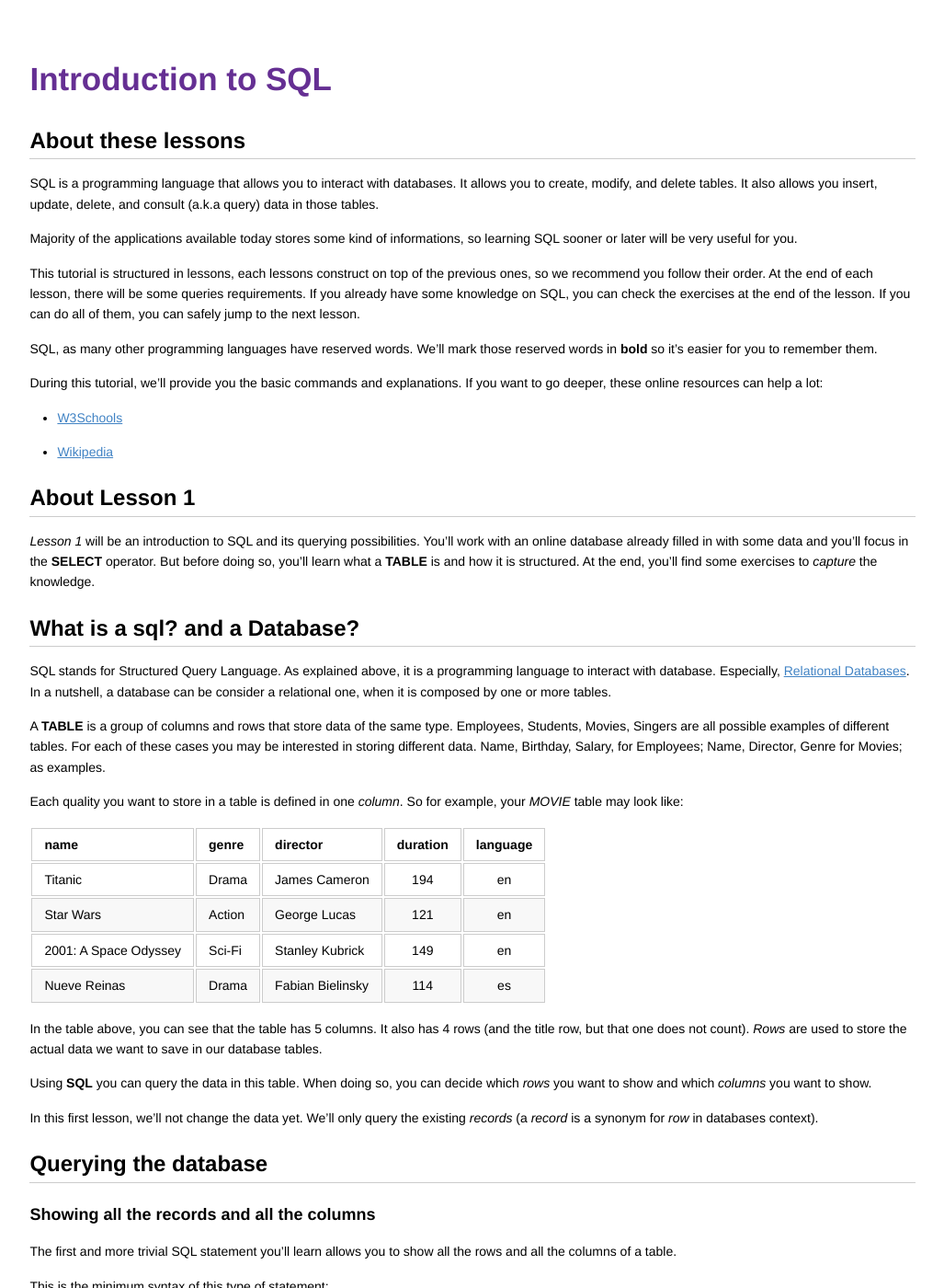
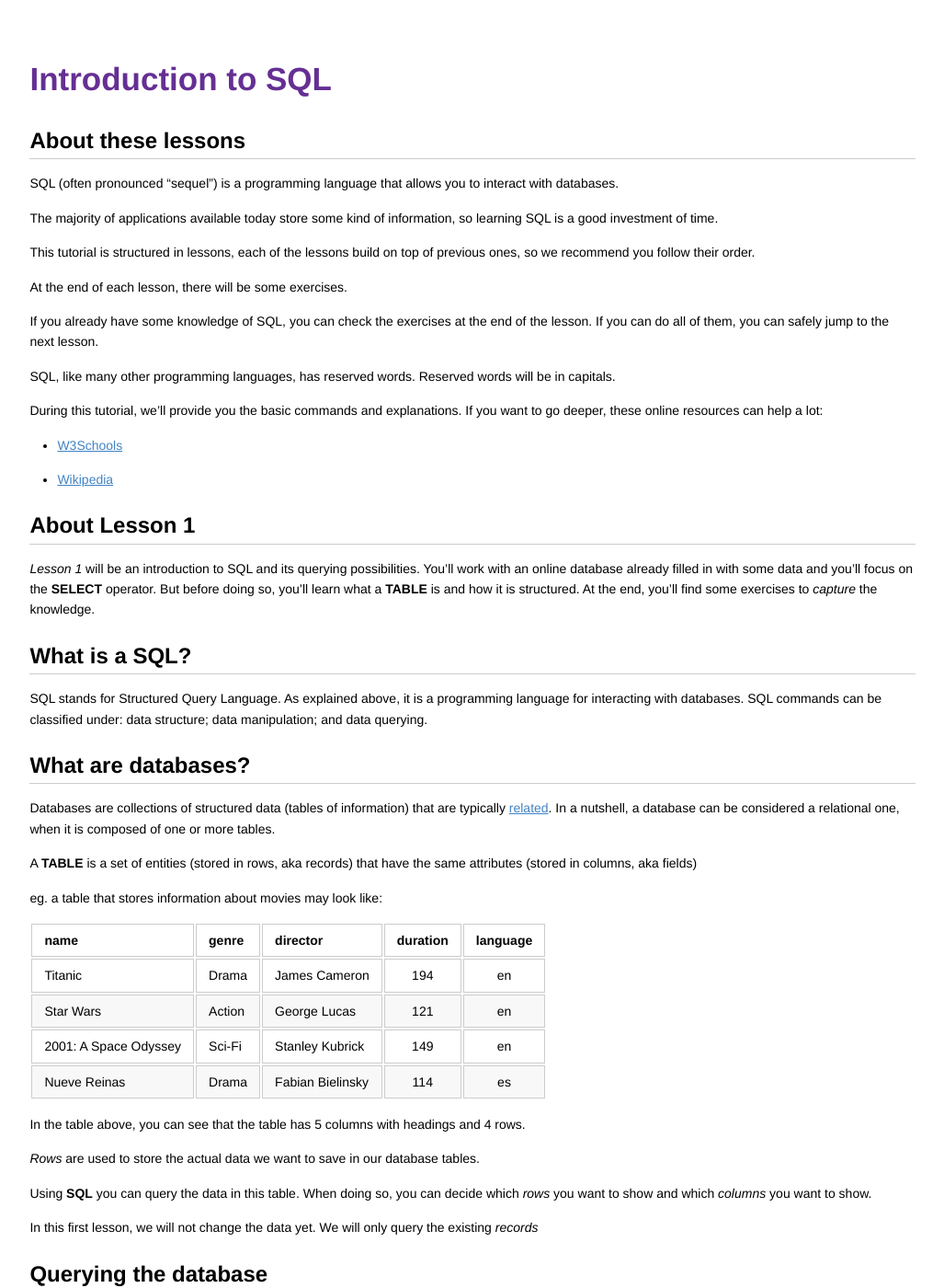
Before and after one commit to codebar/tutorials, a Jekyll site: the page built from sql/lesson1/tutorial.md, in a window 1280 px wide and 1400 px high. Shown: the whole window at 92% size, without its empty margins (126-1153 px from the left). Built offline with Jekyll 4.4.1, drawn with Linux system fonts in a browser that asks for light colours; some of the changed text lies outside the part shown.

Commit message:
First tryout with student
I am a student, Anushka and I reviewed this with my coach Jodi Winters(kodikos)
We reviewed and edited until line 168 of this tutorial.

We recommend changing the database table names to lowercase to avoid confusion with keywords.

````diff
--- a/sql/lesson1/tutorial.md
+++ b/sql/lesson1/tutorial.md
@@ -5,14 +5,17 @@ title: Introduction to SQL
 
 ## About these lessons
 
-SQL is a programming language that allows you to interact with databases. It allows you to create, modify, and delete tables. It also allows you insert, update, delete, and consult (a.k.a query) data in those tables.
+SQL (often pronounced "sequel") is a programming language that allows you to interact with databases.
 
-Majority of the applications available today stores some kind of informations, so learning SQL sooner or later will be very useful for you.
+The majority of applications available today store some kind of information, so learning SQL is a good investment of time.
 
-This tutorial is structured in lessons, each lessons construct on top of the previous ones, so we recommend you follow their order.
-At the end of each lesson, there will be some queries requirements. If you already have some knowledge on SQL, you can check the exercises at the end of the lesson. If you can do all of them, you can safely jump to the next lesson.
+This tutorial is structured in lessons, each of the lessons build on top of previous ones, so we recommend you follow their order.
 
-SQL, as many other programming languages have reserved words. We'll mark those reserved words in **bold** so it's easier for you to remember them.
+At the end of each lesson, there will be some exercises.
+
+If you already have some knowledge of SQL, you can check the exercises at the end of the lesson. If you can do all of them, you can safely jump to the next lesson.
+
+SQL, like many other programming languages, has reserved words. Reserved words will be in capitals.
 
 During this tutorial, we'll provide you the basic commands and explanations. If you want to go deeper, these online resources can help a lot:
 
@@ -21,15 +24,20 @@ During this tutorial, we'll provide you the basic commands and explanations. If
 
 ## About Lesson 1
 
-_Lesson 1_ will be an introduction to SQL and its querying possibilities. You'll work with an online database already filled in with some data and you'll focus in the **SELECT** operator. But before doing so, you'll learn what a **TABLE** is and how it is structured. At the end, you'll find some exercises to _capture_ the knowledge.
+_Lesson 1_ will be an introduction to SQL and its querying possibilities. You'll work with an online database already filled in with some data and you'll focus on the **SELECT** operator. But before doing so, you'll learn what a **TABLE** is and how it is structured. At the end, you'll find some exercises to _capture_ the knowledge.
 
-## What is a sql? and a Database?
+## What is a SQL?
 
-SQL stands for Structured Query Language. As explained above, it is a programming language to interact with database. Especially, [Relational Databases](https://en.wikipedia.org/wiki/Relational_database). In a nutshell, a database can be consider a relational one, when it is composed by one or more tables.
+SQL stands for Structured Query Language. As explained above, it is a programming language for interacting with databases. SQL commands can be classified under: data structure; data manipulation; and data querying.
 
-A **TABLE** is a group of columns and rows that store data of the same type. Employees, Students, Movies, Singers are all possible examples of different tables. For each of these cases you may be interested in storing different data. Name, Birthday, Salary, for Employees; Name, Director, Genre for Movies; as examples.
+## What are databases?
 
-Each quality you want to store in a table is defined in one _column_. So for example, your _MOVIE_ table may look like:
+Databases are collections of structured data (tables of information) that are typically [related](https://en.wikipedia.org/wiki/Relational_database). In a nutshell, a database can be considered a relational one, when it is composed of one or more tables.
+
+
+A **TABLE** is a set of entities (stored in rows, aka records) that have the same attributes (stored in columns, aka fields)
+
+eg. a table that stores information about movies may look like:
 
 | name                  | genre       | director         | duration       | language |
 |:--------------------- |:----------- |:---------------- |:--------------:|:--------:|
@@ -38,20 +46,22 @@ Each quality you want to store in a table is defined in one _column_. So for exa
 | 2001: A Space Odyssey | Sci-Fi      | Stanley Kubrick  | 149            | en       |
 | Nueve Reinas          | Drama       | Fabian Bielinsky | 114            | es       |
 
-In the table above, you can see that the table has 5 columns. It also has 4 rows (and the title row, but that one does not count).
+
+In the table above, you can see that the table has 5 columns with headings and 4 rows.
+
 _Rows_ are used to store the actual data we want to save in our database tables.
 
 Using **SQL** you can query the data in this table. When doing so, you can decide which _rows_ you want to show and which _columns_ you want to show.
 
-In this first lesson, we'll not change the data yet. We'll only query the existing _records_ (a _record_ is a synonym for _row_ in databases context).
+In this first lesson, we will not change the data yet. We will only query the existing _records_
 
 ## Querying the database
 
 ### Showing all the records and all the columns
 
-The first and more trivial SQL statement you'll learn allows you to show all the rows and all the columns of a table.
+The first SQL statement is for data querying. It allows you to show all the rows and all the columns of a table.
 
-This is the minimum syntax of this type of statement:
+This is the minimum syntax of this type of statement (aka query):
 
 ```SQL
 SELECT {columns} FROM {table name};
@@ -59,46 +69,48 @@ SELECT {columns} FROM {table name};
 
 Where:
 
-* **SELECT** is the first reserved word you'll learn. This word tells the SQL parser that a query statement is coming.
-* **{columns}** can be a _column_ list (separated by commas), or * meaning _every column_,
-* **FROM** is the second reserved word you'll learn. This word tells the SQL parser that after a table name is coming.
-* **{table name}** must be the name of one of the _TABLE_ in the database.
+* **SELECT** This word is the command for returning selected data from the database
+* **{columns}** is a comma-separated list of columns you want to return, or * meaning _every column_
+* **FROM {table name}** This specifies the source of the data i.e. which table
 
-Let's try it out. But first, a short introduction to Sqlite.
+Let's try it out. But first, a short introduction to SqLite.
 
-### SQL Lite
+### SqLite
 
-**SQL Lite** is a lightweight relational database engine. It will allow you to manage your tables and do queries during this tutorial.
-It has a version that can be installed locally, but it also has an online version which you'll be using during the first lessons.
-Along the lessons, when you find a link to https://sqliteonline.com/ followed by a #fiddle it means that that link will open you an SQLLite online console with some data already loaded into the tables. Additionally, in case you are curios or you want to load the data in a local installation, we'll provide you the SQL used to load the data at the end of the section Using the fiddle id as title. Don't worry if you don't completely understand the annex SQL statements yet.
+**SqLite** is a lightweight relational database engine. It will allow you to manage your tables and do queries during this tutorial. It has a version that can be installed locally, but it also has an online version.
+
+We will be using the online version in this first tutorial. If you want to run this locally the setup information is at the bottom of this tutorial.
 
 ### Showing all records and all column (continuation)
 
-Open (https://sqliteonline.com/#fiddle-5b75dd36bfae7178jkx0i87f) and run the following query
+Open (https://sqliteonline.com/#fiddle-5b75dd36bfae7178jkx0i87f).
+Type the statement below in the box beneath the house icon. Then press the blue 'Run' button at the top.
+
 ```SQL
 SELECT * FROM MOVIE;
 ```
 
-Do you get the all the rows all the columns?
+Below this statement you should see the entire database table, "MOVIE" displayed. The output of a SELECT statement are generally known as the results.
 
 Hooray!!! You just did your first query! Lets keep going, this is just the beginning!
 
 ### Showing only some columns
 
-Now change the * by the name of some columns. Something like this:
+Now change the * to the name of some columns. Try this:
 ```SQL
 SELECT name, director FROM MOVIE;
 ```
 
-What do you get when you click **run**? Are all columns displayed? Are all rows displayed?
+What do you get when you click **run**? Are only two columns displayed? Are all four rows displayed?
 
 Now run this:
 ```SQL
 SELECT genre FROM MOVIE;
 ```
-What do you get? How many rows? is there anything awkward in the result?
+What do you get? Are there still four rows? Are there any repetitions in Genre?
 
-In SQL, when we want only unique distinct records in the result we can use another reserved word: **DISTINCT**. It should be placed before the list of column names. Something like:
+In SQL, when we want only unique, distinct records in the result we can use another reserved word: **DISTINCT**. It should be placed before the list of column names. Try this:
+
 ```SQL
 SELECT DISTINCT genre FROM MOVIE;
 ```
@@ -109,9 +121,9 @@ Nice, isn't it?
 Now the juicy part starts :)
 It's time to introduce a new reserved word: **WHERE**. WHERE will allow you to remove some rows from the result. Or in other words, it allows you to select those rows that will _stay_ in the result.
 
-A **WHERE** clause is normally composed by a _column_ name, an _operator_ and a _value_ (which can sometimes be the name of another column). This expression is evaluated by the SQL parser and all those rows where this expression is TRUE will remain in the result.
+A **WHERE** clause is composed of the keyword WHERE and a test condition, typically comprising a _column_ name, an _operator_ and a _value_ . For each row where the test condition is true, the record is kept.
 
-The next table shows most common operators (there are more, but you'll learn them in next lessons)
+The next table shows the most common operators (there are more, but you'll learn them in next lessons). As you can see these are a lot like the 'if' conditions in other programming languages.
 
 | Symbol  | Meaning               | Example           |
 |:-------:| -----------           | ---------         |
@@ -123,30 +135,31 @@ The next table shows most common operators (there are more, but you'll learn the
 | <=      | Lower than or equal   | duration <= 194   |
 
 Try this statement:
+
 ```SQL
 SELECT * FROM MOVIE WHERE language = "en";
 ```
 
-Do you get all the rows from the table? Which ones you don't get?
+Does the language column contain only rows equal to "en"?
 
 Try out the other operators examples. See what happens.
 
-Can you combine conditions? **Of course**. But you need to know the logical concatenations **OR** and **AND**.
+You can combine conditions using the words **OR** and **AND**.
 
 | Symbol  | Meaning                                                 | Example                             |
 |:-------:| -----------                                             | ---------                           |
-| OR      | At least one of the expressions around it must be true  | language = "es" OR genre = "Action" |
-| AND     | Both of the expressions around it must be true          | language = "en" AND genre = "Drama" |
+| OR      | At least one of the expressions must be true            | language = "es" OR genre = "Action" |
+| AND     | Both of the expressions must be true                    | language = "en" AND genre = "Drama" |
 
 
 ```SQL
 SELECT * FROM MOVIE WHERE language = "es" OR genre = "Action";
 ```
 
-Study the rows you got. Why did you get _Star Wars_ if it is in English? Why did you get _Nueve Reinas_ if it's a Drama?
-Try the **AND** one now. Can you think of other combinations? Can you use OR and AND in the same SQL?
+Why did you get _Star Wars_ if it is in English? Why did you get _Nueve Reinas_ if it's a Drama?
+Try the **AND** one now. Can you think of other combinations?
 
-What do you think this query will return? Can you predict the result before running it?
+What do you think this query below will return? Can you predict the result before running it?
 
 ```SQL
 SELECT * FROM MOVIE WHERE duration > 120 AND (genre = "Sci-Fi" OR genre = "Drama");
@@ -219,6 +232,9 @@ This ends our **SQL Lesson 1**. Is there something you don't understand? Try and
 
 ---
 
+For the lessons, when you find a link to https://sqliteonline.com/ followed by a #fiddle it means that the link will open an SQLLite online console with some data already loaded into the tables. Additionally, in case you are curious or you want to load the data in a local installation, we will provide you the SQL used to load the data at the end of the section Using the fiddle id as title. Don't worry if you don't completely understand the annex SQL statements yet.
+----
+
 ## ANNEX
 
 ### #fiddle-5b75dd36bfae7178jkx0i87f
````
